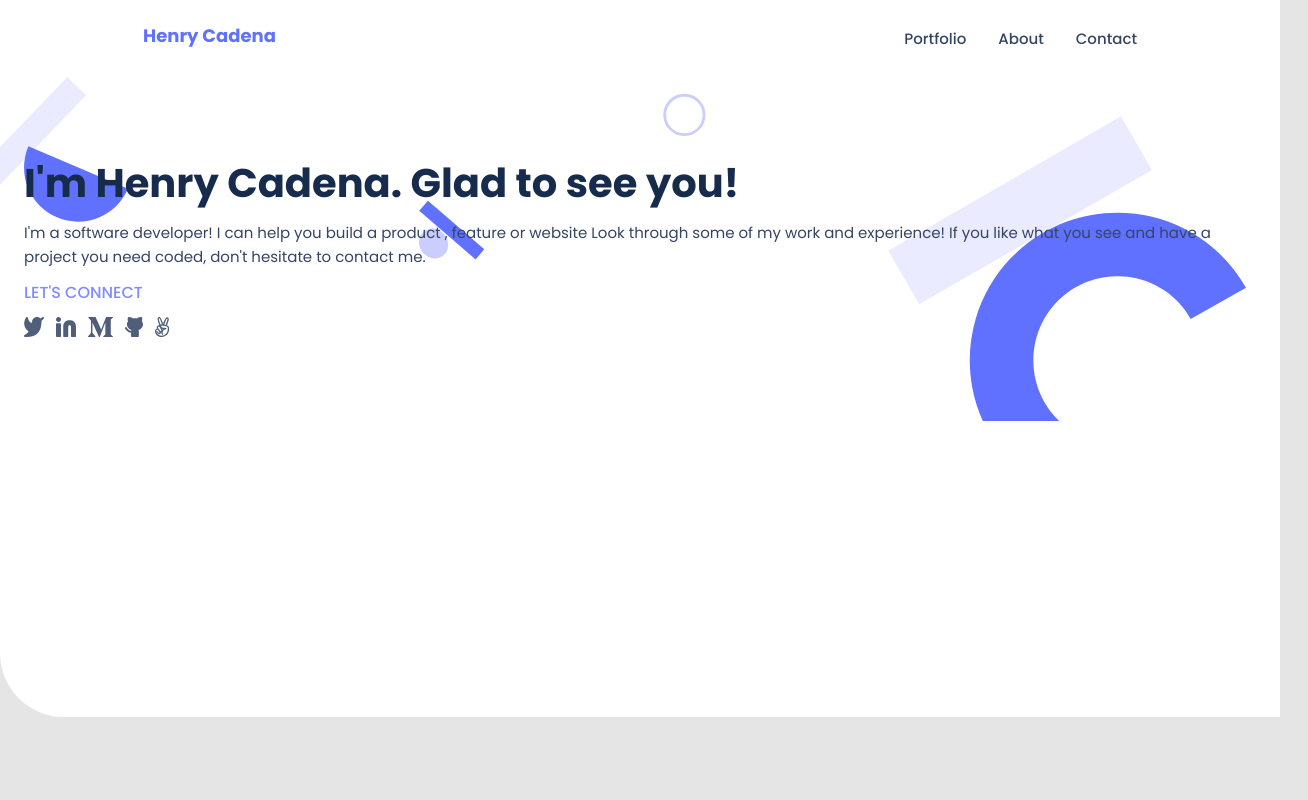
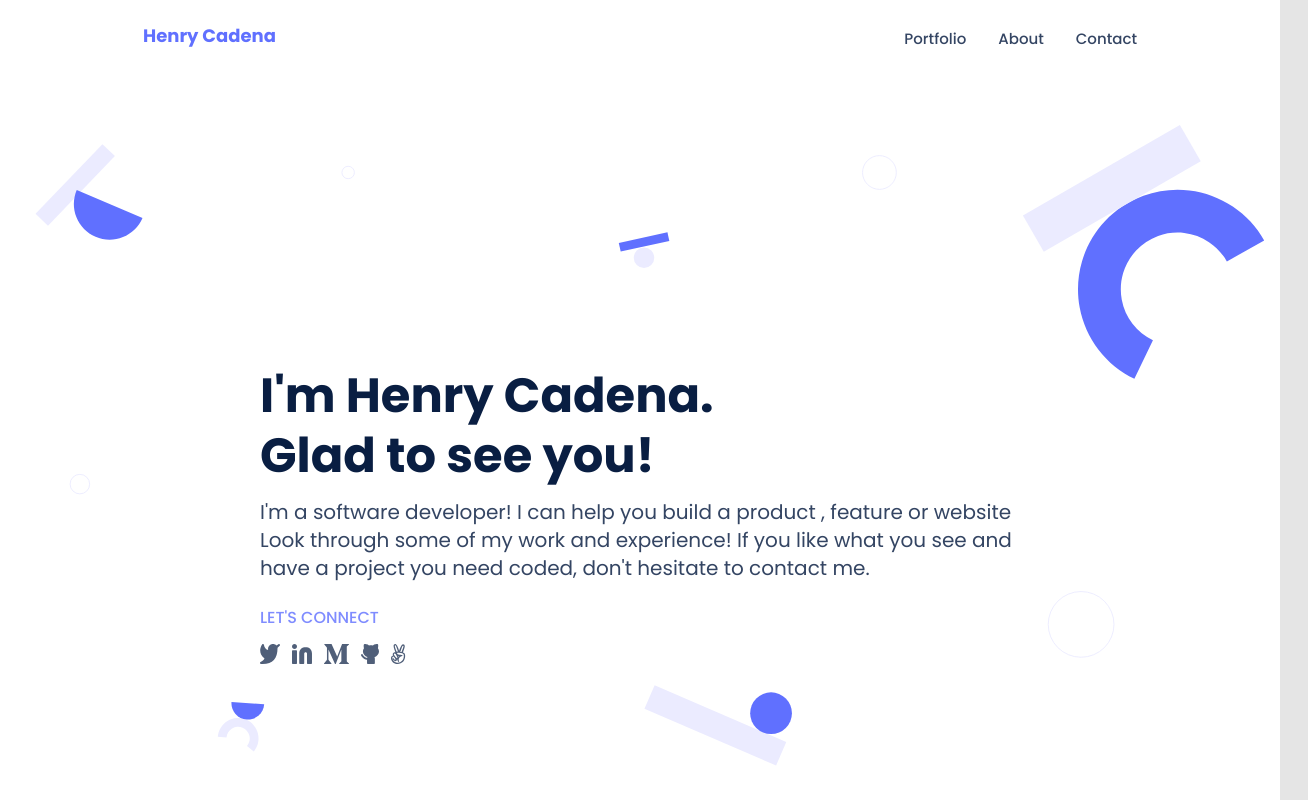
Before and after one commit to henrycadenaec/PortfolioFinishMobileVersion, a website: page index.html in a window 1280 px wide. Shown: the top 800 px of the page, 1308 px wide, since content can reach past the window. Drawn offline with Linux system fonts and the light colour scheme.

Commit message:
Add main section - desktop version

```diff
--- a/index.html
+++ b/index.html
@@ -47,14 +47,17 @@
     <main class="main">
       <section class="main-background-image">
         <aside class="main-background-setup">
-          <h1>I'm Henry Cadena. Glad to see you!</h1>
-          <p>
+          <h1>
+            I'm Henry Cadena. <br />
+            Glad to see you!
+          </h1>
+          <p class="paragraph-main-desktop">
             I'm a software developer! I can help you build a product , feature
             or website Look through some of my work and experience! If you like
             what you see and have a project you need coded, don't hesitate to
             contact me.
           </p>
-          <h4>LET'S CONNECT</h4>
+          <h4 class="h4-main-desktop">LET'S CONNECT</h4>
           <article class="social-icons-container">
             <a href="#"
               ><img class="social-icons" src="assets/twitter.svg" alt="twitter"
--- a/style.css
+++ b/style.css
@@ -99,13 +99,6 @@ body {
   cursor: pointer;
 }
 
-.main-background-image {
-  background-image: url(assets/BackgroundMobileOriginal.svg);
-  background-position: -34px 0;
-  background-size: cover;
-  background-repeat: no-repeat;
-}
-
 @media screen and (max-width: 769px) {
   .menu-desktop {
     display: none;
@@ -151,6 +144,34 @@ body {
 
 /* -------------------------- Main -------------------------- */
 
+main {
+  background-color: #fff;
+  border-radius: 0 0 0 4rem;
+  min-height: 80vh;
+}
+
+.main-background-image {
+  background-image: url(assets/BackgroundMobileOriginal.svg);
+  background-position: -34px 0;
+  background-size: cover;
+  background-repeat: no-repeat;
+}
+
+.main-background-setup {
+  padding-top: 5rem;
+  padding-bottom: 5rem;
+  padding-left: 1.5rem;
+  padding-right: 1.5rem;
+  width: 100%;
+  height: auto;
+  color: #172b4d;
+  display: flex;
+  flex-direction: column;
+  justify-content: center;
+  align-items: flex-start;
+  gap: 12px;
+}
+
 h1 {
   margin: 0;
   font-style: normal;
@@ -167,12 +188,6 @@ h4 {
   color: #7f8cff;
 }
 
-main {
-  background-color: #fff;
-  border-radius: 0 0 0 4rem;
-  min-height: 80vh;
-}
-
 .social-icons {
   height: 20px;
   width: auto;
@@ -184,6 +199,66 @@ main {
   justify-content: flex-start;
   flex-wrap: wrap;
   gap: 12px;
+}
+
+@media screen and (min-width: 768px) {
+  main {
+    background-color: #fff;
+    border-radius: 0 0 0 8rem;
+    min-height: 846px;
+  }
+
+  .main-background-image {
+    background-image: url(assets/BackgroundDesktopVersion.svg);
+    background-position: 34.6px 48px;
+    background-size: 97%;
+    background-repeat: no-repeat;
+  }
+
+  .main-background-setup {
+    padding-top: 289px;
+    padding-bottom: 289px;
+    padding-left: 260px;
+    padding-right: 260px;
+    width: 100%;
+    height: auto;
+    color: #172b4d;
+    display: flex;
+    flex-direction: column;
+    justify-content: center;
+    align-items: flex-start;
+    gap: 12px;
+  }
+
+  .h1-title-mobile {
+    display: none;
+  }
+
+  h1 {
+    margin: 0;
+    font-style: normal;
+    font-weight: 700;
+    font-size: 48px;
+    line-height: 60px;
+    color: #091e42;
+  }
+
+  .paragraph-main-desktop {
+    font-style: normal;
+    font-weight: 400;
+    font-size: 20px;
+    line-height: 28px;
+    padding-bottom: 12px;
+  }
+
+  .h4-main-desktop {
+    font-style: normal;
+    font-weight: 500;
+    font-size: 16px;
+    line-height: 24px;
+    color: #7f8cff;
+    padding-bottom: 2px;
+  }
 }
 
 /* -------------------------- Works -------------------------- */
@@ -322,21 +397,6 @@ a {
 .about {
   background-color: #fff;
   border-radius: 0 4rem 0 0;
-}
-
-.main-background-setup {
-  padding-top: 5rem;
-  padding-bottom: 5rem;
-  padding-left: 1.5rem;
-  padding-right: 1.5rem;
-  width: 100%;
-  height: auto;
-  color: #172b4d;
-  display: flex;
-  flex-direction: column;
-  justify-content: center;
-  align-items: flex-start;
-  gap: 12px;
 }
 
 .btn-enable-2 {
```
